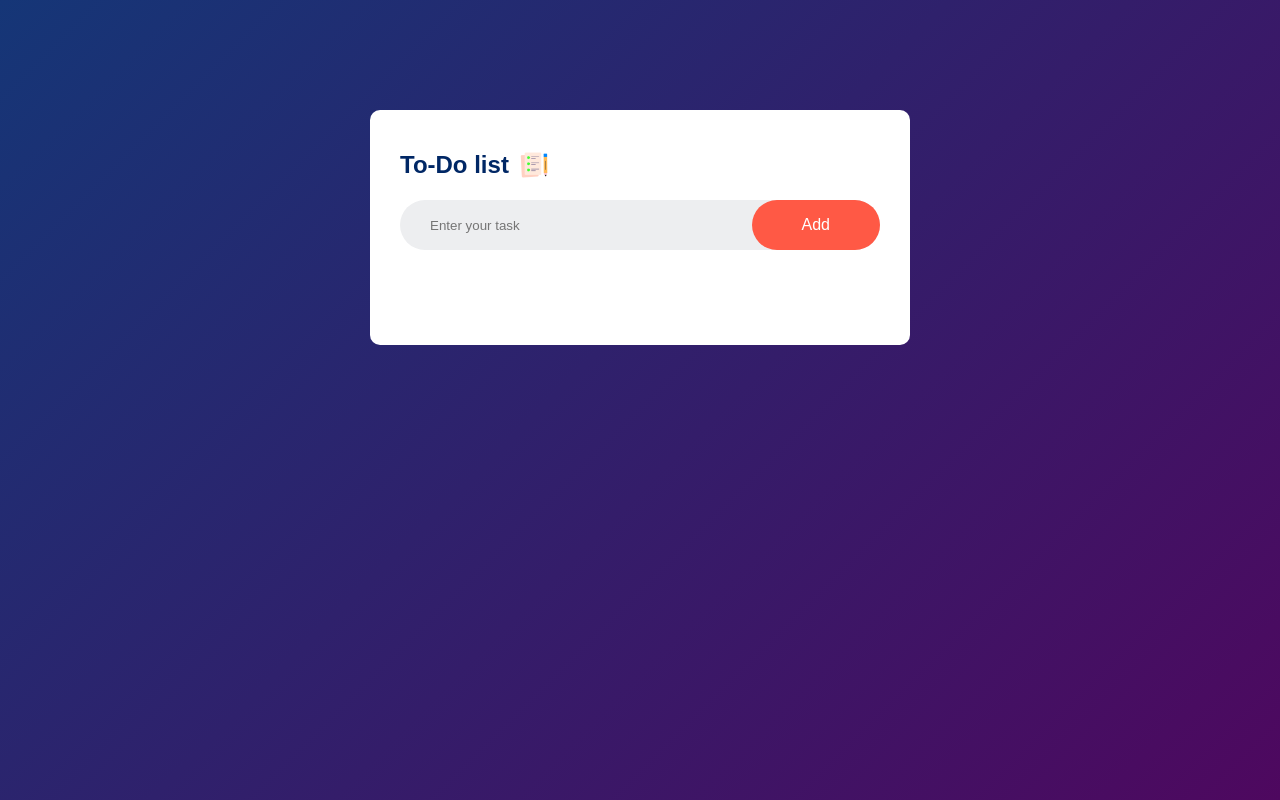
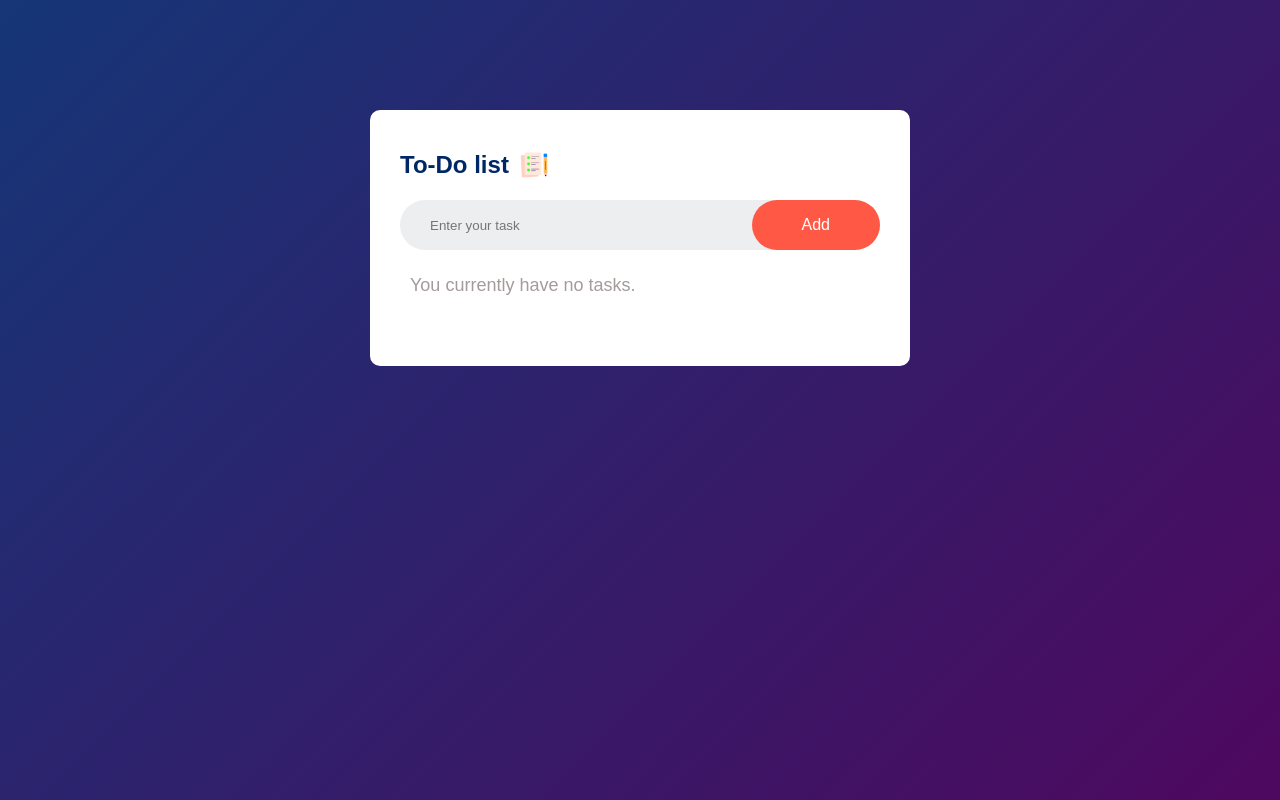
Before and after one commit to Oreoluwasimi/To-DoApp, a plain HTML site: page index.html in a window 1280 px wide. Drawn offline with Linux system fonts and the light colour scheme.

Commit message:
added a text for when there are no tasks

```diff
--- a/app.js
+++ b/app.js
@@ -1,7 +1,6 @@
 const inputBox = document.getElementById("input-box");
 const listContainer = document.getElementById("list-container");
-
-
+const noTaskText = document.getElementById("no-task");
 
 function addTask() {
     if (inputBox.value === "") {
@@ -14,10 +13,11 @@ function addTask() {
 
     inputBox.value = "";
     saveTasks();
+    showNoTask();
 }
 
 
-//git
+//textContent is a safer option (instead of innerHTML) when dealing with user inputs to prevent potential security issues.
 function createTaskElement(taskText) {
     const task = document.createElement("li");
     task.textContent = taskText;
@@ -36,7 +36,10 @@ listContainer.addEventListener("click", (e) => {
     } else if (e.target.tagName === "SPAN") {
         e.target.parentElement.remove();
     }
+
     saveTasks();
+    showNoTask();
+
 }, false);
 
 function saveTasks() {
@@ -47,4 +50,10 @@ function showTasks() {
     listContainer.innerHTML = localStorage.getItem("data");
 }
 
+function showNoTask(){
+    const hasTasks = listContainer.childElementCount > 0;
+    noTaskText.style.display = hasTasks ? "none" : "block";
+}
+
 showTasks();
+showNoTask();
--- a/index.html
+++ b/index.html
@@ -16,6 +16,7 @@
                 <input type="text" id="input-box" placeholder="Enter your task">
                 <button onclick="addTask()">Add</button>
             </div>
+            <p id="no-task">You currently have no tasks.</p>
             <ul id="list-container">
                 <!-- <li class="checked">Task 1</li>
                 <li>Task 1</li>
--- a/style.css
+++ b/style.css
@@ -63,6 +63,13 @@
     cursor: pointer;
 }
 
+.todo-app p{
+    color: rgb(165, 155, 155);
+    font-size: 18px;
+    padding-left: 10px;
+
+}
+
 
 ul li{
 
```
